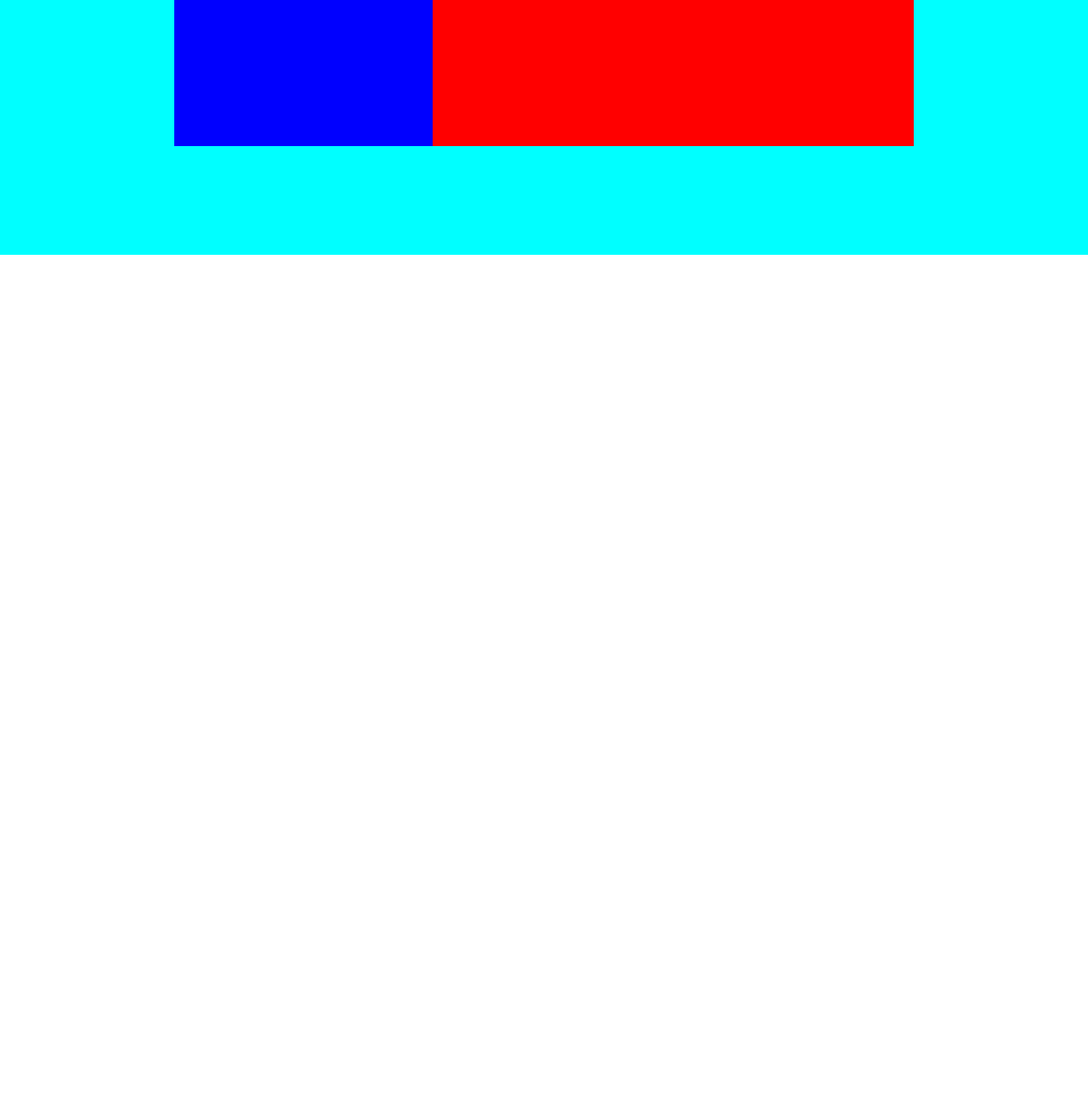
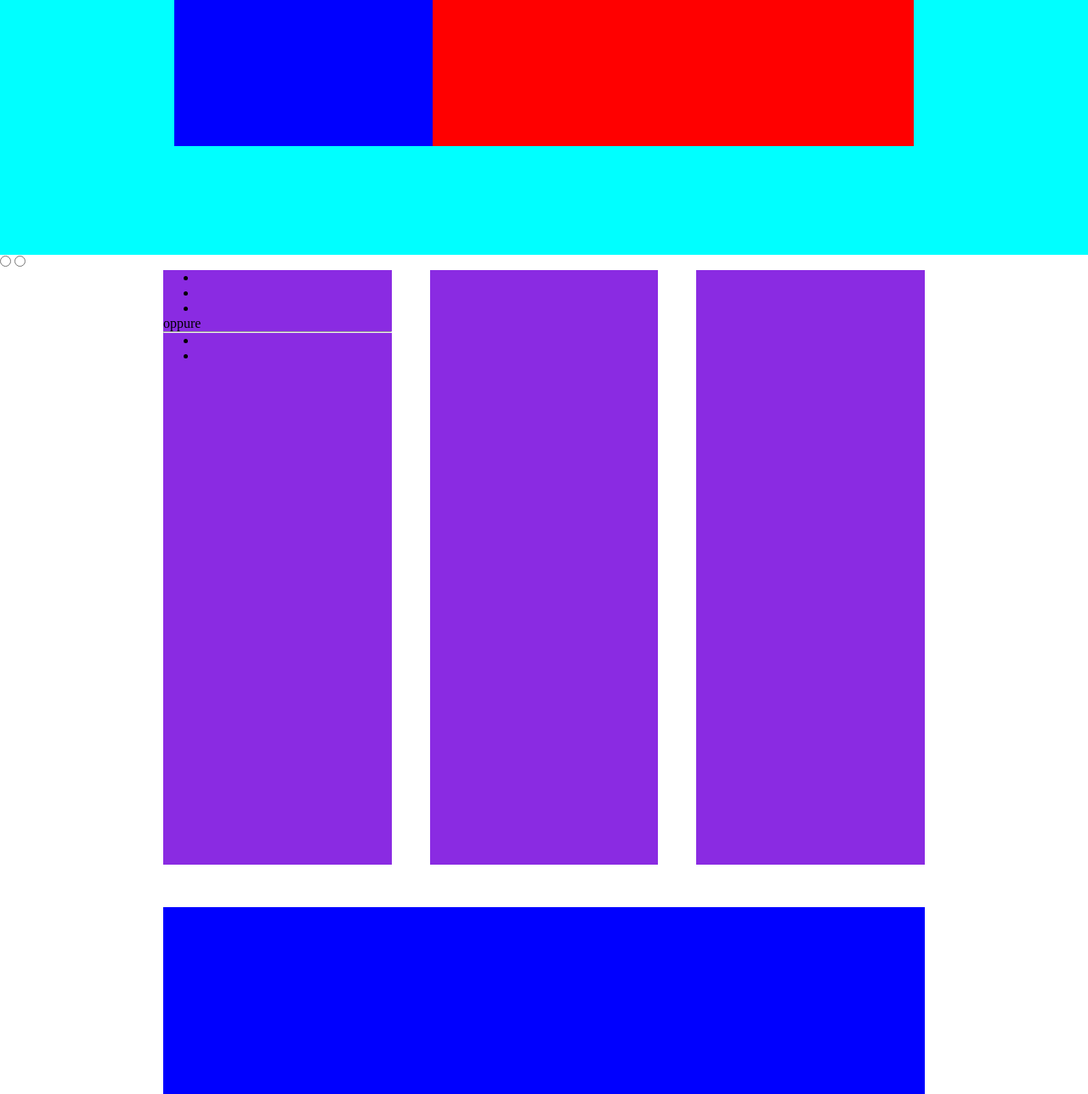
Before and after one commit to RiccardoMacchi/htmlcss-dropbox, a plain HTML site: page index.html in a window 1280 px wide. Shown: the part 806-2094 px from the top of the page at 85% size. Before the commit the page ends 1106 px from the top, so only its background shows below. Drawn offline with Linux system fonts and the light colour scheme.

Commit message:
struttura offer section

```diff
--- a/css/style.css
+++ b/css/style.css
@@ -67,3 +67,30 @@
 #cont-img-h img {
     width: 120%;
 }
+
+/* Regole Offerte */
+
+#flex-container {
+    width: 70%;
+    margin: auto;
+    display: flex;
+    justify-content: space-between
+}
+
+
+.offer.colonna {
+    width: 30%;
+    min-height: 700px;
+
+    /* Debug */
+    background-color: blueviolet;
+}
+
+.offer.row {
+    width: 70%;
+    margin: auto;
+    margin-top: 50px;
+    /* Debug */
+    background-color: blue;
+    min-height: 220px;
+}
--- a/index.html
+++ b/index.html
@@ -25,7 +25,7 @@
                     <li><a href=""></a></li>
                     <li><a href=""></a></li>
                 </ul>
-                <span><a href=""></a></span>
+                <span><a href="" class="button"></a></span>
             </div>
         </nav>
         <section id="secintro">
@@ -35,20 +35,73 @@
             <div id="cont-txt-img-h">
                 <div id="cont-txt-h">
                     <p></p>
-                    <a href=""></a>
+                    <a href="" class="button"></a>
                     <a href=""></a>
                     <span></span>
                 </div>
                 <div id="cont-img-h">
-
+                    <img src="img/jumbo.png" alt="">
                 </div>
             </div>
-
         </section>
     </header>
 
 <!-- MAIN -->
     <main>
+        <section id="offersec">
+            <div>
+                <h2></h2>
+            </div>
+            <div>
+                <input type="radio">
+                <input type="radio">
+            </div>
+            <div id="flex-container">
+<!-- Colonne Offerte -->
+                <div class="offer colonna">
+                    <div class="foruse">
+                        <h5></h5>
+                    </div>
+                    <div class="promotype">
+                        <h3></h3>
+                        <span></span>
+                        <span></span>
+                        <ul>
+                            <li></li>
+                            <li></li>
+                            <li></li>
+                        </ul>
+                        <a href="" class="button"></a>
+                        <span>oppure <a href=""></a></span>
+                    </div>
+                    <hr>
+                    <div>
+                        <h4></h4>
+                        <ul>
+                            <li></li>
+                            <li></li>
+                        </ul>
+                    </div>
+                </div>
+<!-- ALtre 2 colonne -->
+                <div class="offer colonna"></div>
+                <div class="offer colonna"></div>
+            </div>
+            <div class="offer row">
+                <div class="foruse">
+                    <h5></h5>
+                </div>
+                <div class="promotype">
+                    <h3></h3>
+                    <span></span>
+                    <p></p>
+                    <a href="" class="button"></a>
+                </div>
+
+            </div>
+
+        </section>
+
 
     </main>
 <!-- FOOTER -->
```
